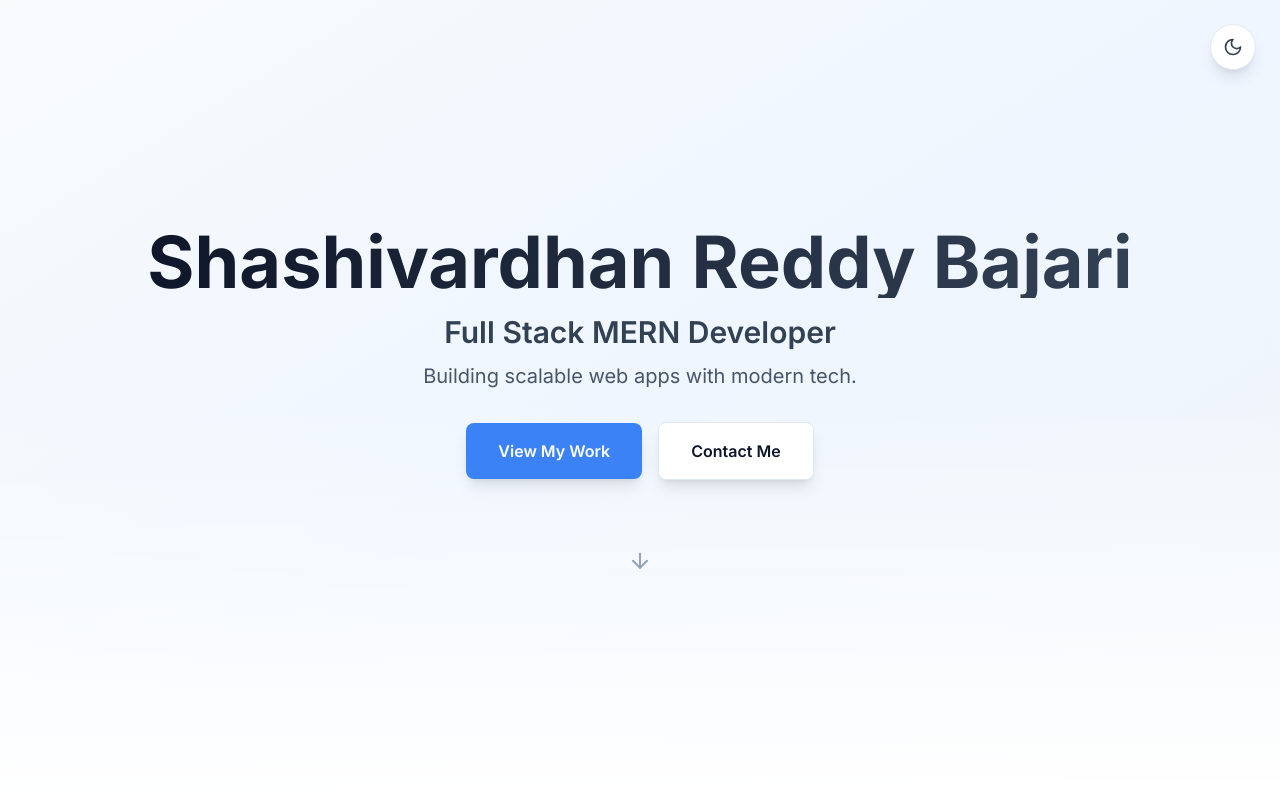
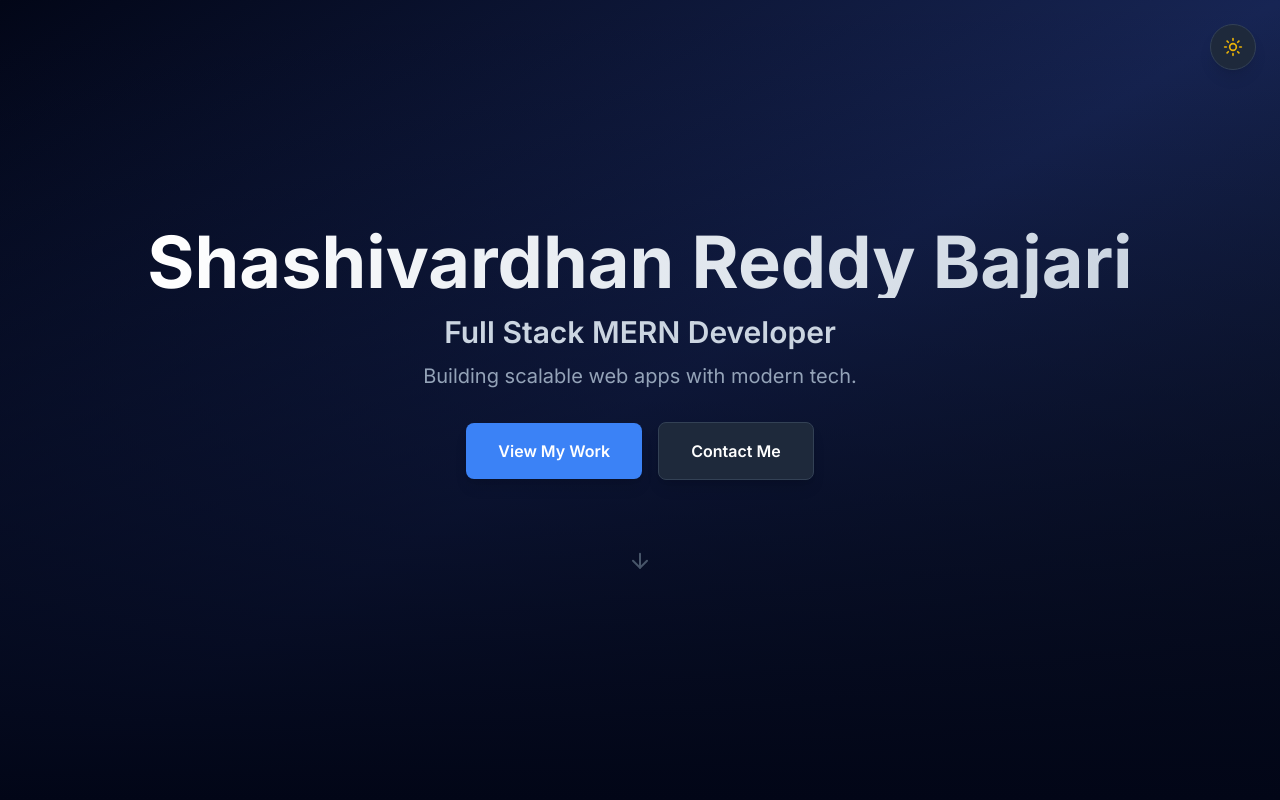
Before and after one commit to shashivardhan-dev/portfolio, a React (Vite) app: page / in a window 1280 px wide. Shown: the top 800 px of the page. Built offline with nearby package versions, Linux system fonts and the light colour scheme.

Commit message:
make the deafult theme is dark

```diff
--- a/src/components/ThemeToggle.tsx
+++ b/src/components/ThemeToggle.tsx
@@ -6,15 +6,16 @@ export default function ThemeToggle() {
   const [isDark, setIsDark] = useState(true);
 
   useEffect(() => {
-    const isDarkMode = localStorage.getItem('theme') === 'dark' ||
-      (!localStorage.getItem('theme') && window.matchMedia('(prefers-color-scheme: dark)').matches);
+    const storedTheme = localStorage.getItem('theme');
 
-    setIsDark(isDarkMode);
+    if (storedTheme === 'light') {
+      setIsDark(false);
+      document.documentElement.classList.remove('dark');
+    } else {
 
-    if (isDarkMode) {
+      setIsDark(true);
       document.documentElement.classList.add('dark');
-    } else {
-      document.documentElement.classList.remove('dark');
+      localStorage.setItem('theme', 'dark');
     }
   }, []);
 
```
